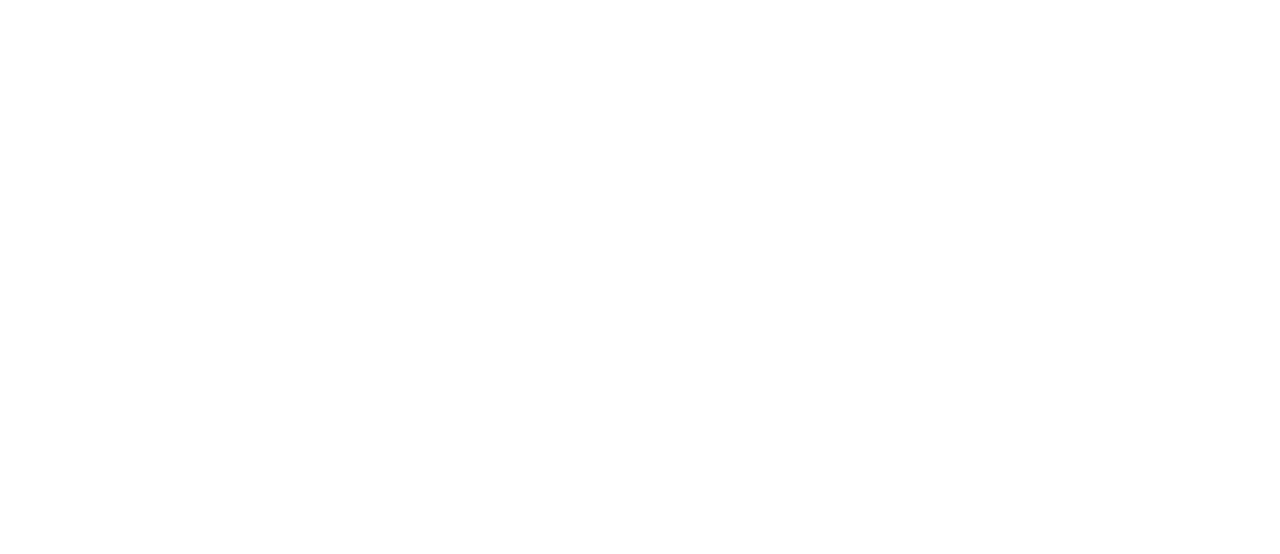
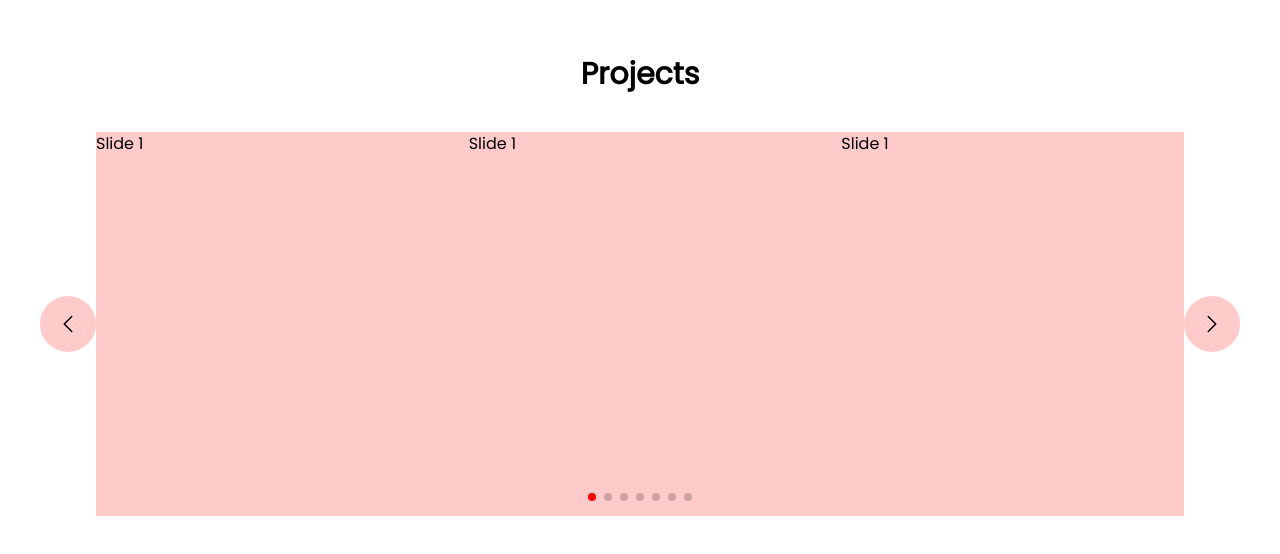
Before and after one commit to jaydeepdey03/portfolio-updated, a React (Vite) app in the folder client/: page / in a window 1280 px wide. Shown: the part 1400-1954 px from the top of the page. Before the commit the page ends 800 px from the top, so only its background shows below. Built offline with nearby package versions, Linux system fonts and the light colour scheme.

Commit message:
Finally made shitty swiperjs work

```diff
--- a/client/src/App.jsx
+++ b/client/src/App.jsx
@@ -8,12 +8,12 @@
 
 
   return (
-    <div className='linear-gradient-main-bg'>
+    <>
       <Navbar />
       <Mainbanner />
       <About />
       <Project />
-    </div>
+    </>
   )
 }
 
--- /dev/null
+++ b/client/src/components/ProjectCard.jsx
@@ -0,0 +1,9 @@
+const ProjectCard = () => {
+    return (
+        <div>
+
+        </div>
+    )
+}
+
+export default ProjectCard
--- /dev/null
+++ b/client/src/hook/useDimension.jsx
@@ -0,0 +1,32 @@
+/* eslint-disable */
+import { useState, useEffect } from "react";
+
+export default function useDimension() {
+  const hasWindow = typeof window !== "undefined";
+
+  function getWindowDimensions() {
+    const width = hasWindow ? window.innerWidth : null;
+    const height = hasWindow ? window.innerHeight : null;
+    return {
+      width,
+      height,
+    };
+  }
+
+  const [windowDimensions, setWindowDimensions] = useState(
+    getWindowDimensions()
+  );
+
+  useEffect(() => {
+    if (hasWindow) {
+      function handleResize() {
+        setWindowDimensions(getWindowDimensions());
+      }
+
+      window.addEventListener("resize", handleResize);
+      return () => window.removeEventListener("resize", handleResize);
+    }
+  }, [hasWindow]);
+
+  return windowDimensions;
+}
--- a/client/src/pages/About.css
+++ b/client/src/pages/About.css
@@ -23,9 +23,9 @@
     border-radius: 1rem;
 }
 
-.about-section{
-    /* margin-left: 20rem; */
-}
+/* .about-section{
+    margin-left: 20rem;
+} */
 
 @media screen and (max-width: 1024px) {
     .title{
--- a/client/src/pages/About.jsx
+++ b/client/src/pages/About.jsx
@@ -2,7 +2,7 @@
 
 const About = () => {
     return (
-        <div className="md:h-screen flex items-start justify-start flex-col lg:space-y-10">
+        <div className="about-section lg:h-screen flex items-start justify-start flex-col lg:space-y-10">
             <div className="title font-poppins">About</div>
             <div className='about-section flex w-full lg:justify-center p-[2rem] lg:space-x-10'>
                 <img src="/photo_blank.png" className='photo' alt="" />
--- a/client/src/pages/Project.css
+++ b/client/src/pages/Project.css
@@ -0,0 +1,11 @@
+.swiper-pagination-bullet-active {
+    background-color: red !important;
+}
+
+.mySwiper{
+    position: relative;
+}
+.swiper-button-next{
+    position: absolute;
+    left: 0;
+}
--- a/client/src/pages/Project.jsx
+++ b/client/src/pages/Project.jsx
@@ -1,47 +1,54 @@
 import './Project.css'
+import { Swiper, SwiperSlide, useSwiper } from 'swiper/react';
+import { Pagination, Navigation } from 'swiper'
 import "swiper/css";
+import "swiper/css/pagination";
 import "swiper/css/navigation";
-import "swiper/css/pagination";
-import { Swiper, SwiperSlide } from "swiper/react";
-import { Navigation, Pagination } from "swiper";
+import { useRef } from 'react';
+import useDimension from '../hook/useDimension';
 
 const Project = () => {
+    const swiperRef = useRef()
+    const { width } = useDimension();
     return (
-        <div className='p-10'>
+        <div className='m-10 font-poppins'>
             <h1 className='text-3xl font-bold text-center mb-10'>Projects</h1>
-            <div className='m-24'>
+            <div className='flex justify-center items-center'>
+                <button className='bg-red-200 rounded-full flex items-center justify-center p-4' onClick={() => swiperRef.current.slidePrev()}>
+                    <svg xmlns="http://www.w3.org/2000/svg" fill="none" viewBox="0 0 24 24" strokeWidth={1.5} stroke="currentColor" className="w-6 h-6">
+                        <path strokeLinecap="round" strokeLinejoin="round" d="M15.75 19.5L8.25 12l7.5-7.5" />
+                    </svg>
+                </button>
+                <Swiper
+                    slidesPerView={width < 768 ? 1 : 3}
+                    spaceBetween={30}
+                    pagination={{
+                        clickable: true,
+                    }}
+                    modules={[Pagination, Navigation]}
+                    className="mySwiper"
+                    navigation={false}
+                    onSwiper={(swiper) => {
+                        swiperRef.current = swiper;
+                    }}
+                >
 
-                <Swiper
-                    slidesPerView={3}
-                    spaceBetween={1}
-                    navigation={true}
-                    pagination={{ clickable: true }}
-                    mousewheel={true}
-                    modules={[Navigation, Pagination]}
-                    className="mySwiper flex justify-center"
-                >
-                    <SwiperSlide className="">
-                        <div className='h-52 w-52 bg-red-400'>
+                    <SwiperSlide><div className='h-96 w-96 bg-red-200'>Slide 1</div></SwiperSlide>
+                    <SwiperSlide><div className='h-96 w-96 bg-red-200'>Slide 1</div></SwiperSlide>
+                    <SwiperSlide><div className='h-96 w-96 bg-red-200'>Slide 1</div></SwiperSlide>
+                    <SwiperSlide><div className='h-96 w-96 bg-red-200'>Slide 1</div></SwiperSlide>
+                    <SwiperSlide><div className='h-96 w-96 bg-red-200'>Slide 1</div></SwiperSlide>
+                    <SwiperSlide><div className='h-96 w-96 bg-red-200'>Slide 1</div></SwiperSlide>
+                    <SwiperSlide><div className='h-96 w-96 bg-red-200'>Slide 1</div></SwiperSlide>
+                    <SwiperSlide><div className='h-96 w-96 bg-red-200'>Slide 1</div></SwiperSlide>
+                    <SwiperSlide><div className='h-96 w-96 bg-red-200'>Slide 1</div></SwiperSlide>
+                </Swiper>
+                <button className='bg-red-200 rounded-full flex items-center justify-center p-4' onClick={() => swiperRef.current.slideNext()}>
+                    <svg xmlns="http://www.w3.org/2000/svg" fill="none" viewBox="0 0 24 24" strokeWidth={1.5} stroke="currentColor" className="w-6 h-6">
+                        <path strokeLinecap="round" strokeLinejoin="round" d="M8.25 4.5l7.5 7.5-7.5 7.5" />
+                    </svg>
 
-                        </div>
-                    </SwiperSlide>
-                    <SwiperSlide className="">
-                        <div className='h-52 w-52 bg-red-400'>
-
-                        </div>
-                    </SwiperSlide>
-                    <SwiperSlide className="">
-                        <div className='h-52 w-52 bg-red-400'>
-
-                        </div>
-                    </SwiperSlide>
-                    <SwiperSlide className="">
-                        <div className='h-52 w-52 bg-red-400'>
-
-                        </div>
-                    </SwiperSlide>
-
-                </Swiper>
+                </button>
             </div>
         </div>
     )
```
